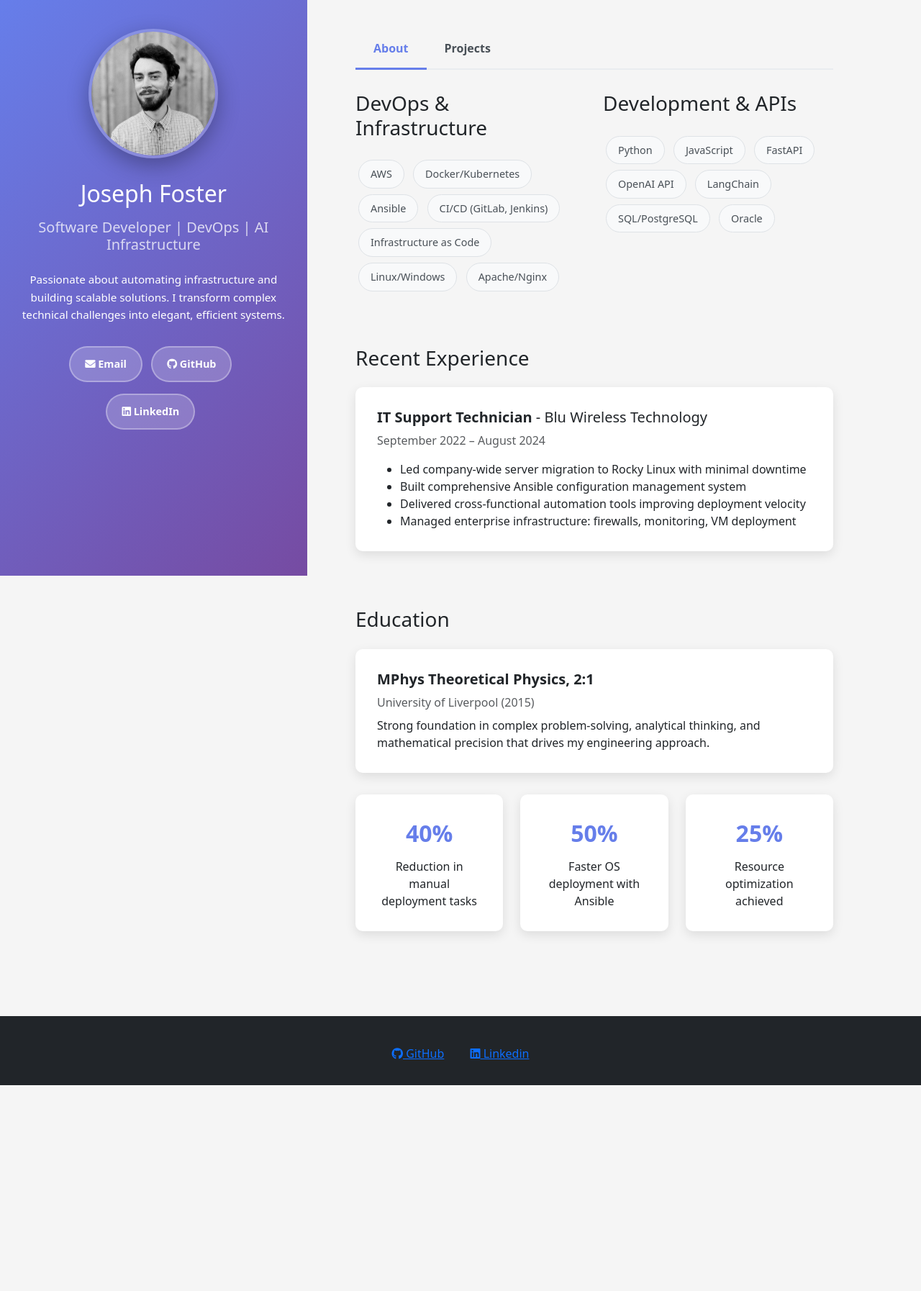
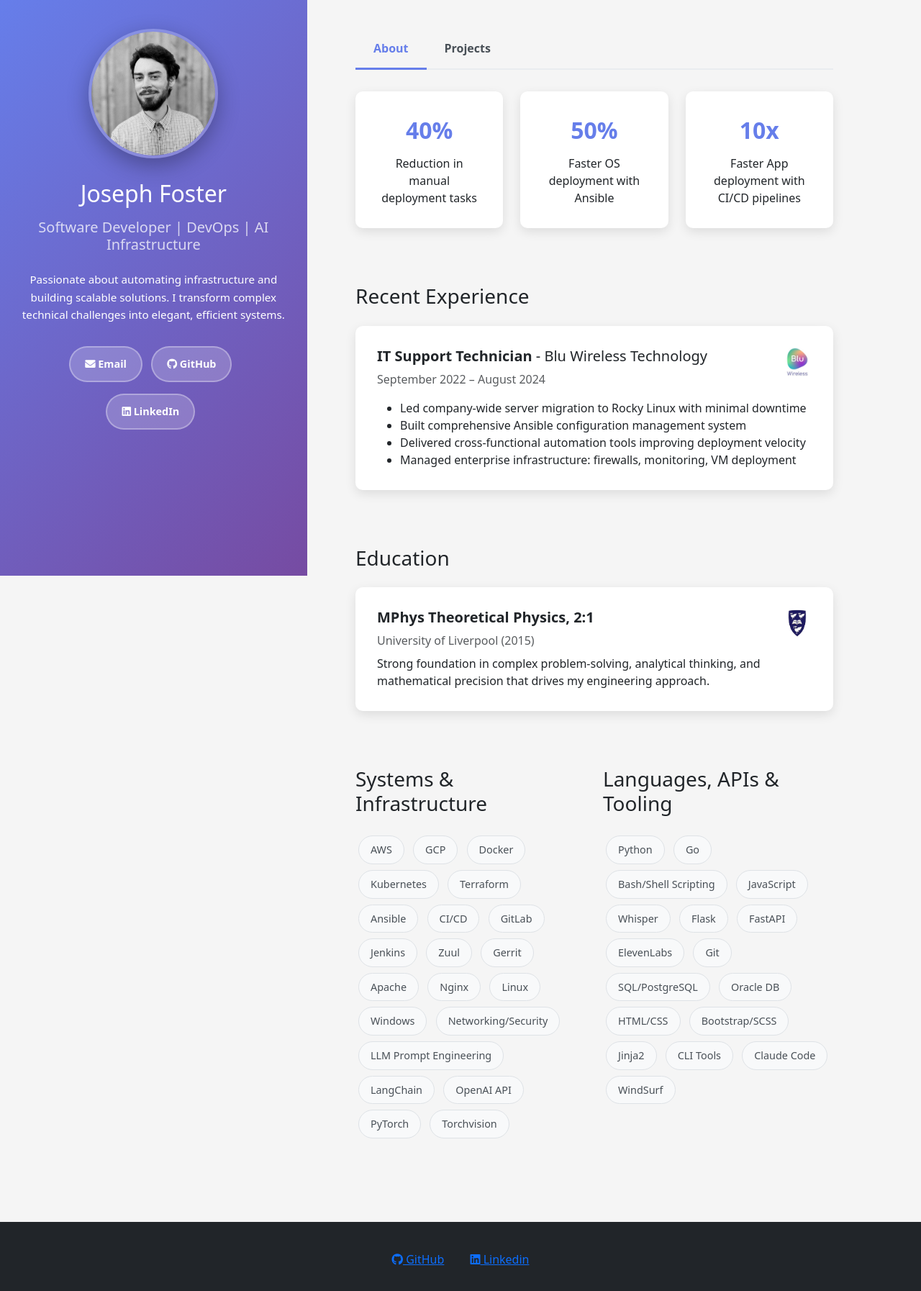
Before and after one commit to Woodenman23/PersonalSite, a Flask app: page / in a window 1280 px wide. Shown: the whole page at 72% size. Before the commit the page ends 1508 px from the top, so only its background shows below. Run offline with Flask 3, Linux system fonts and the light colour scheme; style sheets or scripts are compiled from the project's sources; some libraries are stand-ins or nearby versions.

Commit message:
Updates to Layout and Dicto Project Added
- Added Dicto project
- Added logos and links for BWT and Uni
- Reorganised page
- Created URL configuration for skills section
- Added links to all skills buttons to docs/company pages

```diff
--- /dev/null
+++ b/website/config/__init__.py
@@ -0,0 +1 @@
+# Configuration package
--- /dev/null
+++ b/website/config/skills.py
@@ -0,0 +1,75 @@
+# Skills Configuration
+# Maps skill names to their official documentation/website URLs
+
+# Systems & Infrastructure Skills
+SYSTEMS_INFRASTRUCTURE_SKILLS = {
+    # Cloud & Infrastructure
+    "AWS": "https://aws.amazon.com/",
+    "GCP": "https://cloud.google.com/",
+    "Docker": "https://www.docker.com/",
+    "Kubernetes": "https://kubernetes.io/",
+    "Terraform": "https://www.terraform.io/",
+    "Ansible": "https://www.ansible.com/",
+
+    # CI/CD & DevOps Tools
+    "CI/CD": "https://about.gitlab.com/topics/ci-cd/",
+    "GitLab": "https://gitlab.com/",
+    "Jenkins": "https://www.jenkins.io/",
+    "Zuul": "https://zuul-ci.org/",
+    "Gerrit": "https://www.gerritcodereview.com/",
+    "Apache": "https://httpd.apache.org/",
+    "Nginx": "https://nginx.org/",
+
+    # Operating Systems & Infrastructure
+    "Linux": "https://www.linux.org/",
+    "Windows": "https://www.microsoft.com/en-us/windows/",
+    "Networking/Security": "https://www.cisco.com/c/en/us/solutions/enterprise-networks/",
+
+    # AI & Machine Learning
+    "LLM Prompt Engineering": "https://platform.openai.com/docs/guides/prompt-engineering",
+    "LangChain": "https://python.langchain.com/",
+    "OpenAI API": "https://platform.openai.com/docs/api-reference",
+    "PyTorch": "https://pytorch.org/",
+    "Torchvision": "https://pytorch.org/vision/stable/index.html"
+}
+
+# Languages, APIs & Tooling Skills
+LANGUAGES_APIS_TOOLING_SKILLS = {
+    # Programming Languages
+    "Python": "https://www.python.org/",
+    "Go": "https://golang.org/",
+    "Bash/Shell Scripting": "https://www.gnu.org/software/bash/",
+    "JavaScript": "https://developer.mozilla.org/en-US/docs/Web/JavaScript",
+
+    # AI & APIs
+    "Whisper": "https://openai.com/research/whisper",
+
+    # Web Frameworks & APIs
+    "Flask": "https://flask.palletsprojects.com/",
+    "FastAPI": "https://fastapi.tiangolo.com/",
+    "ElevenLabs": "https://elevenlabs.io/",
+
+    # Version Control & Databases
+    "Git": "https://git-scm.com/",
+    "SQL/PostgreSQL": "https://www.postgresql.org/",
+    "Oracle DB": "https://www.oracle.com/database/",
+
+    # Frontend & Styling
+    "HTML/CSS": "https://developer.mozilla.org/en-US/docs/Web/HTML",
+    "Bootstrap/SCSS": "https://getbootstrap.com/",
+    "Jinja2": "https://jinja.palletsprojects.com/",
+
+    # Development Tools
+    "CLI Tools": "https://github.com/topics/cli",
+    "Claude Code": "https://docs.anthropic.com/en/docs/claude-code",
+    "WindSurf": "https://codeium.com/windsurf"
+}
+
+def get_skills_with_links(skills_dict):
+    return [
+        {
+            'name': skill_name,
+            'link': skill_url
+        }
+        for skill_name, skill_url in skills_dict.items()
+    ]
--- a/website/templates/home.html.j2
+++ b/website/templates/home.html.j2
@@ -24,21 +24,17 @@
 
   <!-- Tab Content -->
   <div class="tab-content" id="contentTabsContent">
+
     <!-- About Tab -->
     <div class="tab-pane fade show active" id="about" role="tabpanel">
 
-      <!-- Skills -->
+    <!-- Key Achievements -->
       <div class="row mb-5">
-        {{ skills_section("DevOps & Infrastructure", [
-          "AWS", "Docker/Kubernetes", "Ansible", "CI/CD (GitLab, Jenkins)",
-          "Infrastructure as Code", "Linux/Windows", "Apache/Nginx"
-        ]) }}
+        {{ metric_card("40%", "Reduction in manual deployment tasks") }}
+        {{ metric_card("50%", "Faster OS deployment with Ansible") }}
+        {{ metric_card("10x", "Faster App deployment with CI/CD pipelines") }}
+      </div>
 
-        {{ skills_section("Development & APIs", [
-          "Python", "JavaScript", "FastAPI", "OpenAI API",
-          "LangChain", "SQL/PostgreSQL", "Oracle"
-        ]) }}
-      </div>
 
       <!-- Experience -->
       <div class="row mb-5">
@@ -53,29 +49,33 @@
               "Built comprehensive Ansible configuration management system",
               "Delivered cross-functional automation tools improving deployment velocity",
               "Managed enterprise infrastructure: firewalls, monitoring, VM deployment"
-            ]
+            ],
+            logo_path="/static/images/blu-wireless-logo.jpeg",
+            company_url="https://www.bluwireless.com"
           ) }}
         </div>
       </div>
 
       <!-- Education -->
-      <div class="row">
+      <div class="row mb-5">
         <div class="col-12">
           <h3 class="mb-4">Education</h3>
           {{ education_card(
             degree="MPhys Theoretical Physics, 2:1",
             institution="University of Liverpool",
             year="2015",
-            description="Strong foundation in complex problem-solving, analytical thinking, and mathematical precision that drives my engineering approach."
+            description="Strong foundation in complex problem-solving, analytical thinking, and mathematical precision that drives my engineering approach.",
+            logo_path="/static/images/uni_logo.png",
+            institution_url="https://www.liverpool.ac.uk"
           ) }}
         </div>
       </div>
 
-      <!-- Key Achievements (moved to bottom) -->
+          <!-- Skills -->
       <div class="row mb-5">
-        {{ metric_card("40%", "Reduction in manual deployment tasks") }}
-        {{ metric_card("50%", "Faster OS deployment with Ansible") }}
-        {{ metric_card("25%", "Resource optimization achieved") }}
+        {{ skills_section("Systems & Infrastructure", systems_skills) }}
+        {{ skills_section("Languages, APIs & Tooling", languages_skills) }}
+
       </div>
     </div>
 
@@ -96,10 +96,18 @@
         ) }}
 
         {{ project_card(
+          title="Dicto 🎤",
+          description="An AI powered voice-to-text application that summarizes and catagorizes ideas into useful notes.",
+          link="https://josephfoster.me/dicto"
+        ) }}
+
+
+        {{ project_card(
           title="Lucid Voice 🤖",
           description="LED visualization system for conversational AI responses using OpenAI API, speech-to-text and text-to-speech APIs. Interpreting spoken inputs and visualising responses.",
           link="https://github.com/Woodenman23/led_controller"
         ) }}
+        </div>
       </div>
     </div>
   </div>
--- a/website/templates/macros.html.j2
+++ b/website/templates/macros.html.j2
@@ -70,12 +70,23 @@
 {% endmacro %}
 
 {# Experience Card Macro #}
-{% macro experience_card(title, company, date_range, achievements) %}
+{% macro experience_card(title, company, date_range, achievements, logo_path=None, company_url=None) %}
 <div class="achievement-card">
+  <div class="d-flex justify-content-between align-items-start">
+    <div class="flex-grow-1">
       <h5><strong>{{ title }}</strong>{% if company %} - {{ company }}{% endif %}</h5>
       {% if date_range %}
         <p class="text-muted mb-3">{{ date_range }}</p>
       {% endif %}
+    </div>
+    {% if logo_path and company_url %}
+      <div class="ms-3">
+        <a href="{{ company_url }}" target="_blank" class="logo-link">
+          <img src="{{ logo_path }}" alt="{{ company }} logo" class="company-logo" style="height: 40px; width: auto;">
+        </a>
+      </div>
+    {% endif %}
+  </div>
   {% if achievements %}
     <ul class="mb-0">
       {% for achievement in achievements %}
@@ -87,13 +98,24 @@
 {% endmacro %}
 
 {# Education Card Macro #}
-{% macro education_card(degree, institution, year, description=None) %}
+{% macro education_card(degree, institution, year, description=None, logo_path=None, institution_url=None) %}
 <div class="achievement-card">
+  <div class="d-flex justify-content-between align-items-start">
+    <div class="flex-grow-1">
       <h5><strong>{{ degree }}</strong></h5>
       <p class="text-muted mb-2">{{ institution }}{% if year %} ({{ year }}){% endif %}</p>
       {% if description %}
         <p class="mb-0">{{ description }}</p>
       {% endif %}
+    </div>
+    {% if logo_path and institution_url %}
+      <div class="ms-3">
+        <a href="{{ institution_url }}" target="_blank" class="logo-link">
+          <img src="{{ logo_path }}" alt="{{ institution }} logo" class="company-logo" style="height: 40px; width: auto;">
+        </a>
+      </div>
+    {% endif %}
+  </div>
 </div>
 {% endmacro %}
 
--- a/website/views.py
+++ b/website/views.py
@@ -2,13 +2,16 @@ import os
 from flask import Blueprint, render_template, request, jsonify
 from flask_mail import Message
 from website import mail
+from website.config.skills import get_skills_with_links, SYSTEMS_INFRASTRUCTURE_SKILLS, LANGUAGES_APIS_TOOLING_SKILLS
 
 views = Blueprint("views", __name__)
 
 
 @views.route("/")
 def home():
-    return render_template("home.html.j2")
+    return render_template("home.html.j2",
+                         systems_skills=get_skills_with_links(SYSTEMS_INFRASTRUCTURE_SKILLS),
+                         languages_skills=get_skills_with_links(LANGUAGES_APIS_TOOLING_SKILLS))
 
 
 @views.route("/send-email", methods=["POST"])
```
Also changed, not shown: website/static/images/blu-wireless-logo.jpeg (added), website/static/images/blu-wireless-logo.png (added), website/static/images/uni_logo.png (added). Lines whose indentation alone changed are shown as unchanged.
